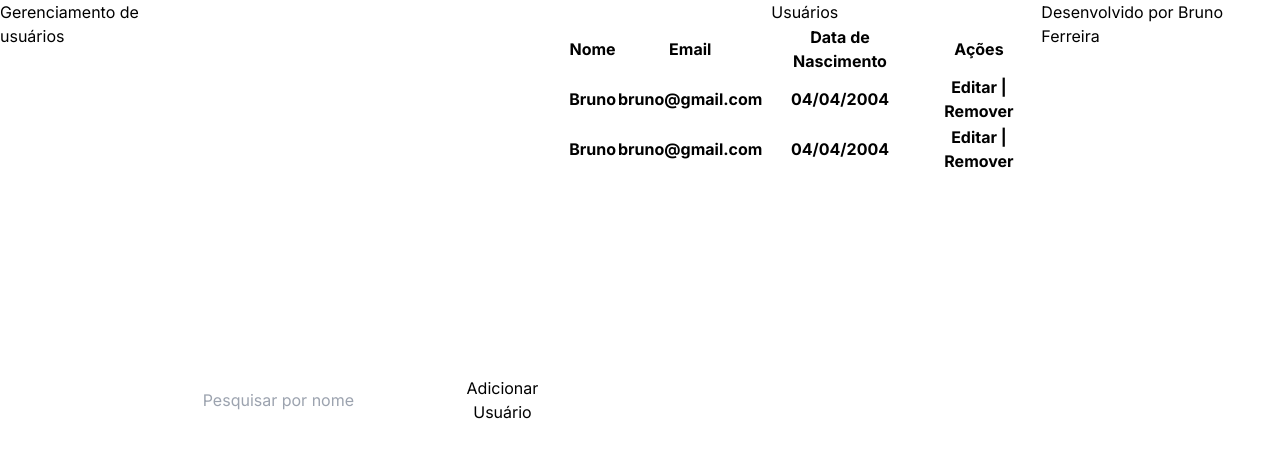
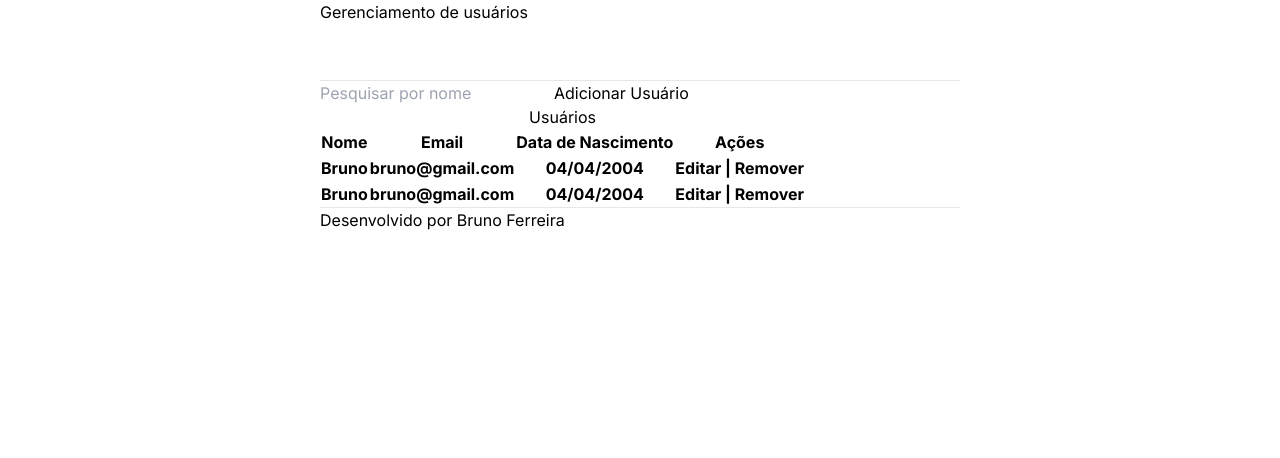
Before and after one commit to BrunoFerreira95/manterusuarios, a Next.js app: page / in a window 1280 px wide. Shown: the top 458 px of the page. Built offline with nearby package versions, Linux system fonts and the light colour scheme.

Commit message:
style: pre-modeling of page

```diff
--- a/src/app/user/page.tsx
+++ b/src/app/user/page.tsx
@@ -3,15 +3,15 @@ import React from 'react'
 const UserHome = () => {
   return (
     <>
-    <div className='flex justify-center min-h-screen max-h-fit'>
-
-      <header>
+    <div className='flex justify-center min-h-screen max-h-fit w-screen'>
+      <div className='flex flex-col w-2/4'>
+        <header className='h-20'>
           <h1>Gerenciamento de usuários</h1>
         </header>
         <hr />
+        <main>
           <input type="text" placeholder='Pesquisar por nome'/>
           <button> Adicionar Usuário</button>
-      <main>
           <form action="">
             <table>
               <caption>Usuários</caption>
@@ -45,6 +45,7 @@ const UserHome = () => {
           <span>Desenvolvido por Bruno Ferreira</span>
         </footer>
       </div>
+    </div>
     </>
   )
 }
```
Lines whose indentation alone changed are shown as unchanged.
